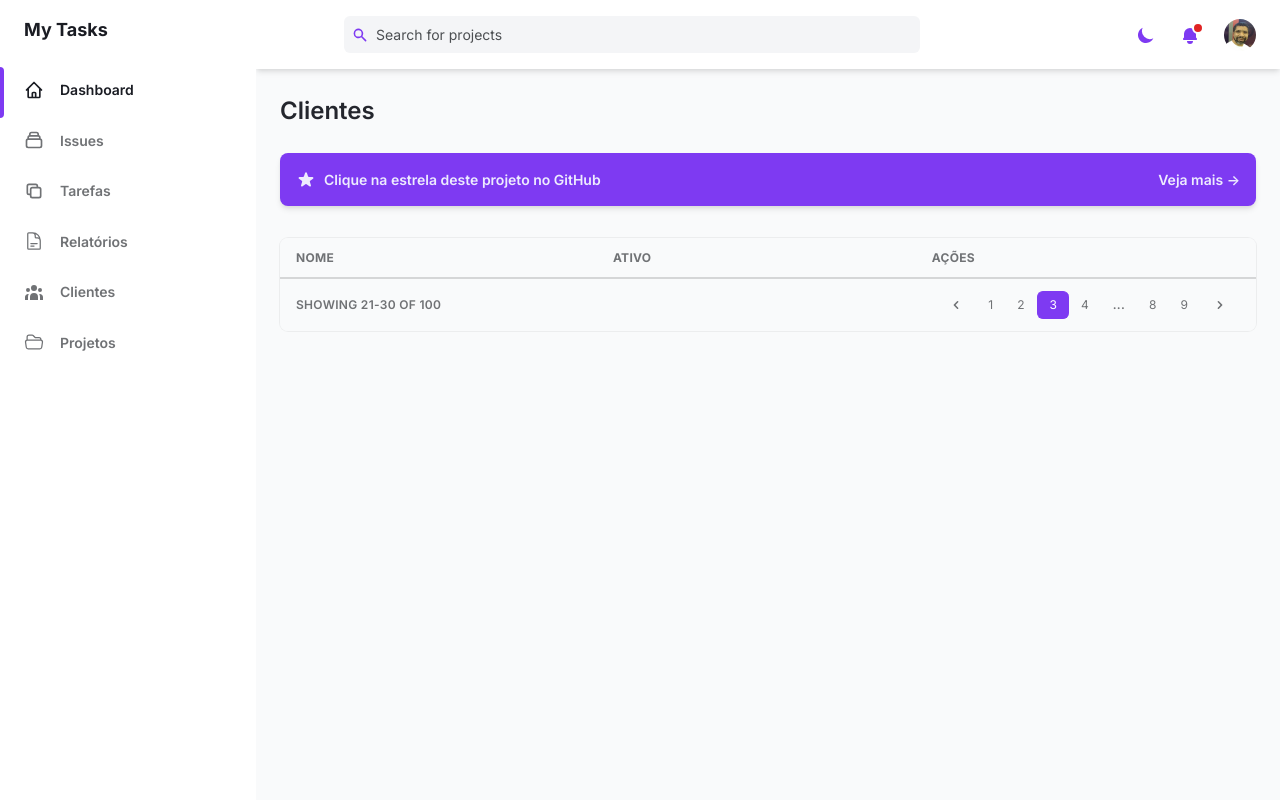
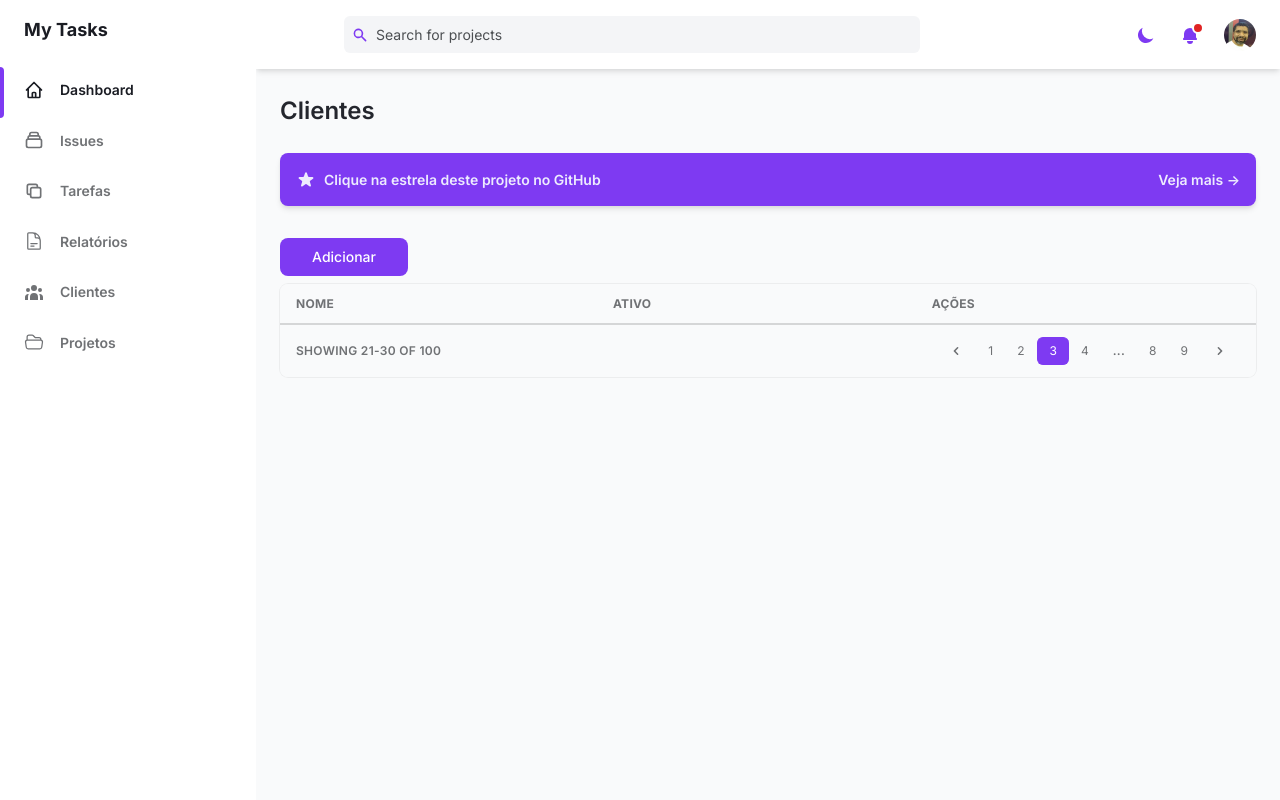
Before and after one commit to rg3915/my-tasks-temp, a Django app: template backend/crm/templates/crm/customer_list.html in a window 1280 px wide. Run offline with Django 4.2, Linux system fonts and the light colour scheme; the template is opened without the code that fills it, so the values that code supplies are empty, except form fields; tables that the repository leaves empty hold one stand-in row (values such as "Sample post"); form fields are guessed from the names that the template uses; lists and menus that the app fills with data are empty; some libraries are stand-ins or nearby versions.

Commit message:
Adiciona um novo cliente.

```diff
--- /dev/null
+++ b/backend/core/static/css/style.css
@@ -0,0 +1,3 @@
+.w-32 {
+    width: 8rem;
+}
--- a/backend/core/templates/base.html
+++ b/backend/core/templates/base.html
@@ -1,3 +1,4 @@
+<!-- https://windmill-dashboard.vercel.app/ -->
 <html
   :class="{ 'theme-dark': dark }"
   x-data="data()"
@@ -15,6 +16,9 @@
       rel="stylesheet"
     />
     <link rel="stylesheet" href="{% static 'css/tailwind.output.css' %}" />
+    <link rel="stylesheet" href="{% static 'css/style.css' %}" />
+    <!-- <script src="https://cdn.tailwindcss.com"></script> -->
+
     <!-- <script
       src="https://cdn.jsdelivr.net/gh/alpinejs/alpine@v2.x.x/dist/alpine.min.js"
       defer
@@ -58,6 +62,8 @@
       </div>
     </div>
 
+    <script src="{% static 'js/focus-trap.js' %}"></script>
+
     {% block js %}{% endblock js %}
   </body>
 
--- a/backend/crm/models.py
+++ b/backend/crm/models.py
@@ -4,7 +4,7 @@ from backend.core.models import Active
 
 
 class Customer(Active):
-    name = models.CharField(max_length=255, unique=True)
+    name = models.CharField('Nome', max_length=255, unique=True, help_text='Digite o nome do cliente')
 
     class Meta:
         ordering = ('name',)
--- a/backend/crm/templates/crm/customer_list.html
+++ b/backend/crm/templates/crm/customer_list.html
@@ -3,9 +3,10 @@
 {% load static %}
 
 {% block content %}
+  <div x-data="data">
     <div
       class="container grid px-6 mx-auto"
-    x-data="getItems()"
+      x-data="getItems"
     >
       <h2 class="my-6 text-2xl font-semibold text-gray-700 dark:text-gray-200">
         Clientes
@@ -32,6 +33,14 @@
   <!-- <h4 class="mb-4 text-lg font-semibold text-gray-600 dark:text-gray-300">
     Table with actions
   </h4> -->
+
+      <button
+        class="w-32 px-4 py-2 mb-2 text-sm font-medium leading-5 text-white transition-colors duration-150 bg-purple-600 border border-transparent rounded-lg active:bg-purple-600 hover:bg-purple-700 focus:outline-none focus:shadow-outline-purple"
+        @click="openModal"
+      >
+        Adicionar
+      </button>
+
       <div class="w-full overflow-hidden rounded-lg shadow-xs">
         <div class="w-full overflow-x-auto">
           <table class="w-full whitespace-no-wrap">
@@ -206,10 +215,15 @@
           </span>
         </div>
       </div>
+
+      {% include "./includes/customer_form_component.html" %}
+
+    </div>
   </div>
 {% endblock content %}
 
 {% block js %}
+  <script src="{% static 'js/init-alpine.js' %}"></script>
   <script
     src="{% static 'js/crm/customer.js' %}"
     data-csrf="{{ csrf_token }}"
--- a/backend/crm/templates/crm/includes/customer_form_component.html
+++ b/backend/crm/templates/crm/includes/customer_form_component.html
@@ -1 +1,81 @@
+{% load widget_tweaks %}
+
 <!-- customer_form_component.html -->
+<div
+  x-show="isModalOpen"
+  x-transition:enter="transition ease-out duration-150"
+  x-transition:enter-start="opacity-0"
+  x-transition:enter-end="opacity-100"
+  x-transition:leave="transition ease-in duration-150"
+  x-transition:leave-start="opacity-100"
+  x-transition:leave-end="opacity-0"
+  class="fixed inset-0 z-30 flex items-end bg-black bg-opacity-50 sm:items-center sm:justify-center"
+>
+  <!-- Modal -->
+  <div
+    x-show="isModalOpen"
+    x-transition:enter="transition ease-out duration-150"
+    x-transition:enter-start="opacity-0 transform translate-y-1/2"
+    x-transition:enter-end="opacity-100"
+    x-transition:leave="transition ease-in duration-150"
+    x-transition:leave-start="opacity-100"
+    x-transition:leave-end="opacity-0  transform translate-y-1/2"
+    @click.away="closeModal"
+    @keydown.escape="closeModal"
+    class="w-full px-6 py-4 overflow-hidden bg-white rounded-t-lg dark:bg-gray-800 sm:rounded-lg sm:m-4 sm:max-w-xl"
+    role="dialog"
+    id="modal"
+  >
+    <!-- Remove header if you don't want a close icon. Use modal body to place modal tile. -->
+    <header class="flex justify-end">
+      <button
+        class="inline-flex items-center justify-center w-6 h-6 text-gray-400 transition-colors duration-150 rounded dark:hover:text-gray-200 hover: hover:text-gray-700"
+        aria-label="close"
+        @click="closeModal"
+      >
+        <svg
+          class="w-4 h-4"
+          fill="currentColor"
+          viewBox="0 0 20 20"
+          role="img"
+          aria-hidden="true"
+        >
+          <path
+            d="M4.293 4.293a1 1 0 011.414 0L10 8.586l4.293-4.293a1 1 0 111.414 1.414L11.414 10l4.293 4.293a1 1 0 01-1.414 1.414L10 11.414l-4.293 4.293a1 1 0 01-1.414-1.414L8.586 10 4.293 5.707a1 1 0 010-1.414z"
+            clip-rule="evenodd"
+            fill-rule="evenodd"
+          ></path>
+        </svg>
+      </button>
+    </header>
+    <!-- Modal body -->
+    <form @submit.prevent="saveData(); closeModal()">
+      <div class="mt-4 mb-6">
+        <!-- Modal title -->
+        <p class="mb-2 text-lg font-semibold text-gray-700 dark:text-gray-300">
+          Adicionar Cliente
+        </p>
+
+        <label class="block text-sm">
+          <span class="text-gray-700 dark:text-gray-400">{{ form.name.label }}</span>
+          {% render_field form.name class="block w-full mt-1 text-sm dark:border-gray-600 dark:bg-gray-700 focus:border-purple-400 focus:outline-none focus:shadow-outline-purple dark:text-gray-300 dark:focus:shadow-outline-gray form-input" placeholder=form.name.help_text %}
+        </label>
+
+      </div>
+      <footer class="flex flex-col items-center justify-end px-6 py-3 -mx-6 -mb-4 space-y-4 sm:space-y-0 sm:space-x-6 sm:flex-row bg-gray-50 dark:bg-gray-800">
+        <button
+          @click="closeModal"
+          class="w-full px-5 py-3 text-sm font-medium leading-5 text-white text-gray-700 transition-colors duration-150 border border-gray-300 rounded-lg dark:text-gray-400 sm:px-4 sm:py-2 sm:w-auto active:bg-transparent hover:border-gray-500 focus:border-gray-500 active:text-gray-500 focus:outline-none focus:shadow-outline-gray"
+        >
+          Cancelar
+        </button>
+        <button
+          class="w-full px-5 py-3 text-sm font-medium leading-5 text-white transition-colors duration-150 bg-purple-600 border border-transparent rounded-lg sm:w-auto sm:px-4 sm:py-2 active:bg-purple-600 hover:bg-purple-700 focus:outline-none focus:shadow-outline-purple"
+          type="submit"
+        >
+          Salvar
+        </button>
+      </footer>
+    </form>
+  </div>
+</div>
--- a/backend/settings.py
+++ b/backend/settings.py
@@ -21,6 +21,7 @@ INSTALLED_APPS = [
     'django.contrib.staticfiles',
     # others apps
     'django_extensions',
+    'widget_tweaks',
     'dr_scaffold',
     # my apps
     'backend.core',
```
Also changed, not shown: backend/crm/api.py (+17 -2 lines), backend/crm/migrations/0002_alter_customer_name.py (added). Lines whose indentation alone changed are shown as unchanged.
